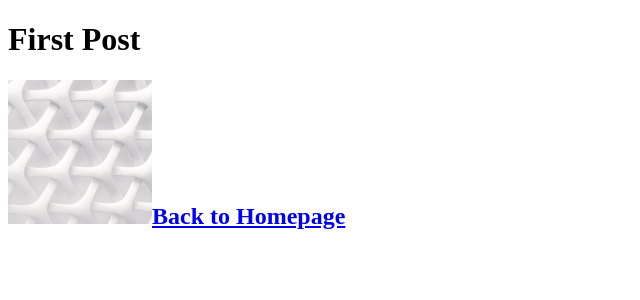
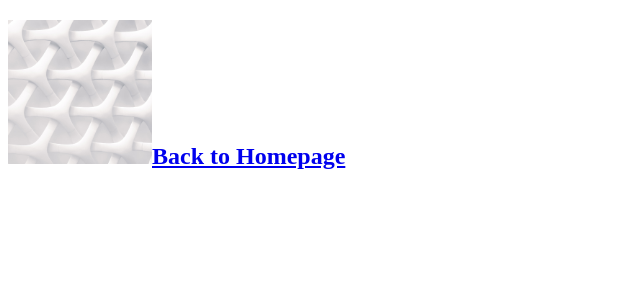
Before and after one commit to PhamTrung99/NextJs_demo_app, a Next.js app in the folder nextjs-blog/: page /posts/first-post in a window 1280 px wide. Shown: the top 300 px of the page, without its empty margins (0-640 px from the left). Built offline with nearby package versions, Linux system fonts and the light colour scheme.

Commit message:
add first

```diff
--- a/nextjs-blog/pages/posts/first-post.js
+++ b/nextjs-blog/pages/posts/first-post.js
@@ -1,10 +1,14 @@
 import Link from 'next/link'
 import Image from 'next/image'
+import Head from 'next/head'
+
 
 export default function FirstPost(){
     return (
         <>
-        <h1>First Post</h1>
+        <Head>
+            <title>First Post</title>
+        </Head>
         <h2>
             <Image
                 src="/image/profile.jpg"
```
Also changed, not shown: 1 other file (tests, documents, lock files or other folders).
